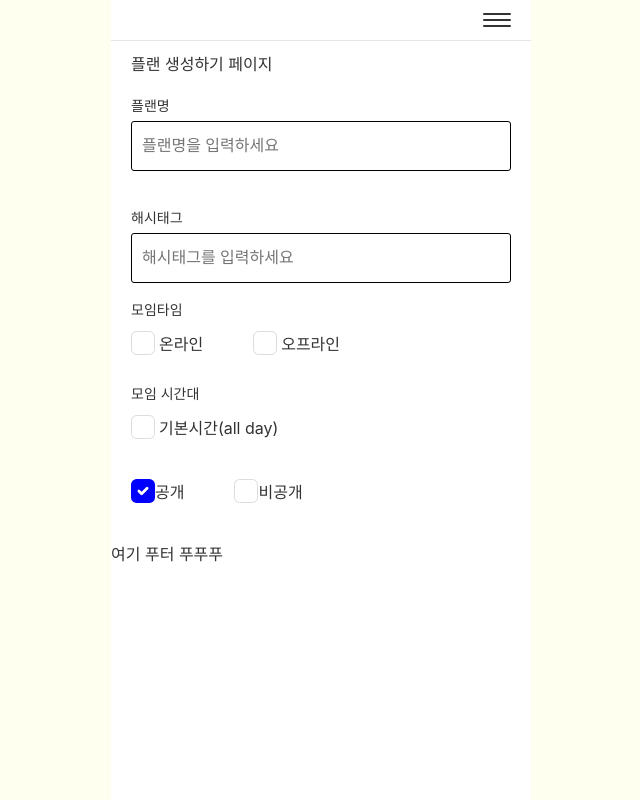
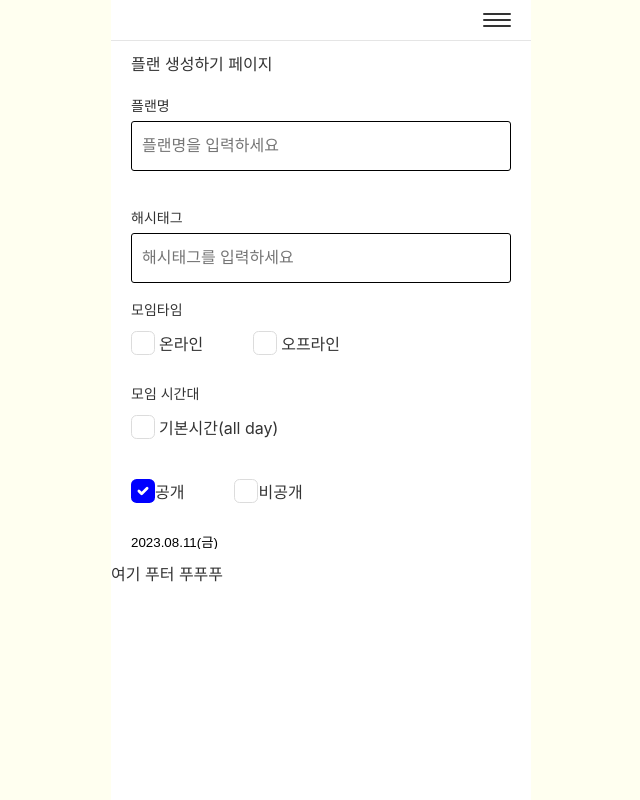
Before and after one commit to plani-power/frontend, a React (Create React App) app: page /plans/create in a window 1280 px wide. Shown: the whole page, without its empty margins (319-959 px from the left). Built offline with nearby package versions, Linux system fonts and the light colour scheme.

Commit message:
Feat: DatePicker 컴포넌트 생성

```diff
--- a/package.json
+++ b/package.json
@@ -11,7 +11,9 @@
     "@types/react-dom": "^18.0.11",
     "axios": "^1.3.6",
     "react": "^18.2.0",
+    "react-datepicker": "^4.12.0",
     "react-dom": "^18.2.0",
+    "react-icons": "^4.9.0",
     "react-router-dom": "^6.10.0",
     "react-scripts": "^5.0.1",
     "styled-components": "^5.0.0",
@@ -43,6 +45,7 @@
     ]
   },
   "devDependencies": {
+    "@types/react-datepicker": "^4.11.2",
     "@types/styled-components": "^5.1.26",
     "eslint": "^8.38.0",
     "eslint-config-prettier": "^8.8.0",
--- /dev/null
+++ b/src/common/components/DatePicker.tsx
@@ -0,0 +1,113 @@
+import React, {useRef, useState} from "react";
+import ReactDatePicker from 'react-datepicker'
+import { ko } from "date-fns/esm/locale";
+import "react-datepicker/dist/react-datepicker.css";
+import getYear from "date-fns/getYear";
+import getMonth from "date-fns/getMonth";
+import styled from "styled-components";
+import {FaAngleLeft, FaAngleRight} from 'react-icons/fa';
+
+const DatePicker = () => {
+    const [currentDate, setCurrentDate] = useState<Date | null>(new Date());
+    const calendar = useRef<ReactDatePicker>(null)
+
+    // 취소버튼
+    const cancelDatePicker = () => {
+        // setCurrentDate(currentDate);
+        if(calendar?.current){
+            calendar.current.setOpen(false);
+        }
+
+    }
+
+    const openDatePicker  = () => {
+        if(calendar?.current){
+            calendar.current.setOpen(true);
+        }
+
+    }
+
+    // 선택버튼
+    const closeDatePicker = () => {
+        setCurrentDate(currentDate);
+        if(calendar?.current){
+            calendar.current.setOpen(false);
+        }
+    }
+
+    const HeaderWrapper = styled.div`
+        display: flex;
+        justify-content: space-between;
+        align-items: center;
+        background-color: colors.$BG_COLOR;
+        height: 100%;
+        margin-top: 8px;
+        padding: 0 12px 0 24px;
+    `
+    const YearMonthTitle = styled.div`
+        font-size: 1rem;
+    `
+
+    const StyledButton = styled.div`
+        /* 공통 스타일 */
+        display: inline-flex;
+        outline: none;
+        border: none;
+        border-radius: 4px;
+        color: black;
+        font-weight: bold;
+        cursor: pointer;
+        padding-left: 1rem;
+        padding-right: 1rem;
+    `
+
+    return (
+
+        <ReactDatePicker
+            withPortal
+            locale={ko}
+            dateFormat='yyyy.MM.dd(eee)'
+            selected={currentDate}
+            onChange={(date) => setCurrentDate(date)}
+            // shouldCloseOnSelect={false}
+            useWeekdaysShort={true}
+            ref={calendar}
+            onInputClick={() => openDatePicker()}
+            renderCustomHeader={({
+                date,
+                decreaseMonth,
+                increaseMonth,
+            })=>(
+                <div>
+                    <div>
+                        <button onClick={cancelDatePicker}>X</button>
+                    </div>
+                    <HeaderWrapper>
+
+                        <div
+                            // className="btn_month btn_month-prev"
+                            onClick={decreaseMonth}
+                        >
+                            <FaAngleLeft />
+                        </div>
+                        <YearMonthTitle>
+                            {getYear(date)}.{[getMonth(date)]}
+                        </YearMonthTitle>
+
+                        <div
+                            // className="btn_month btn_month-next"
+                            onClick={increaseMonth}
+                        >
+                            <FaAngleRight />
+                        </div>
+                    </HeaderWrapper>
+                </div>
+            )}
+            >
+
+        </ReactDatePicker>
+
+    )
+}
+
+export default DatePicker;
--- a/src/pages/plans/createPlan.tsx
+++ b/src/pages/plans/createPlan.tsx
@@ -3,6 +3,7 @@ import Input from '../../common/components/Input'
 import Checkbox from 'common/components/Checkbox';
 import Radio from 'common/components/Radio';
 import styled from 'styled-components';
+import DatePicker from 'common/components/DatePicker';
 
 
 const CreatePlan = () => {
@@ -90,6 +91,11 @@ const CreatePlan = () => {
                 <InputWrapper>
                     {renderPublicChecks()}
                 </InputWrapper>
+
+            </Wrapper>
+            <Wrapper>
+                <DatePicker></DatePicker>
+
             </Wrapper>
         </div>
     )
```
Also changed, not shown: 1 other file (tests, documents, lock files or other folders).
